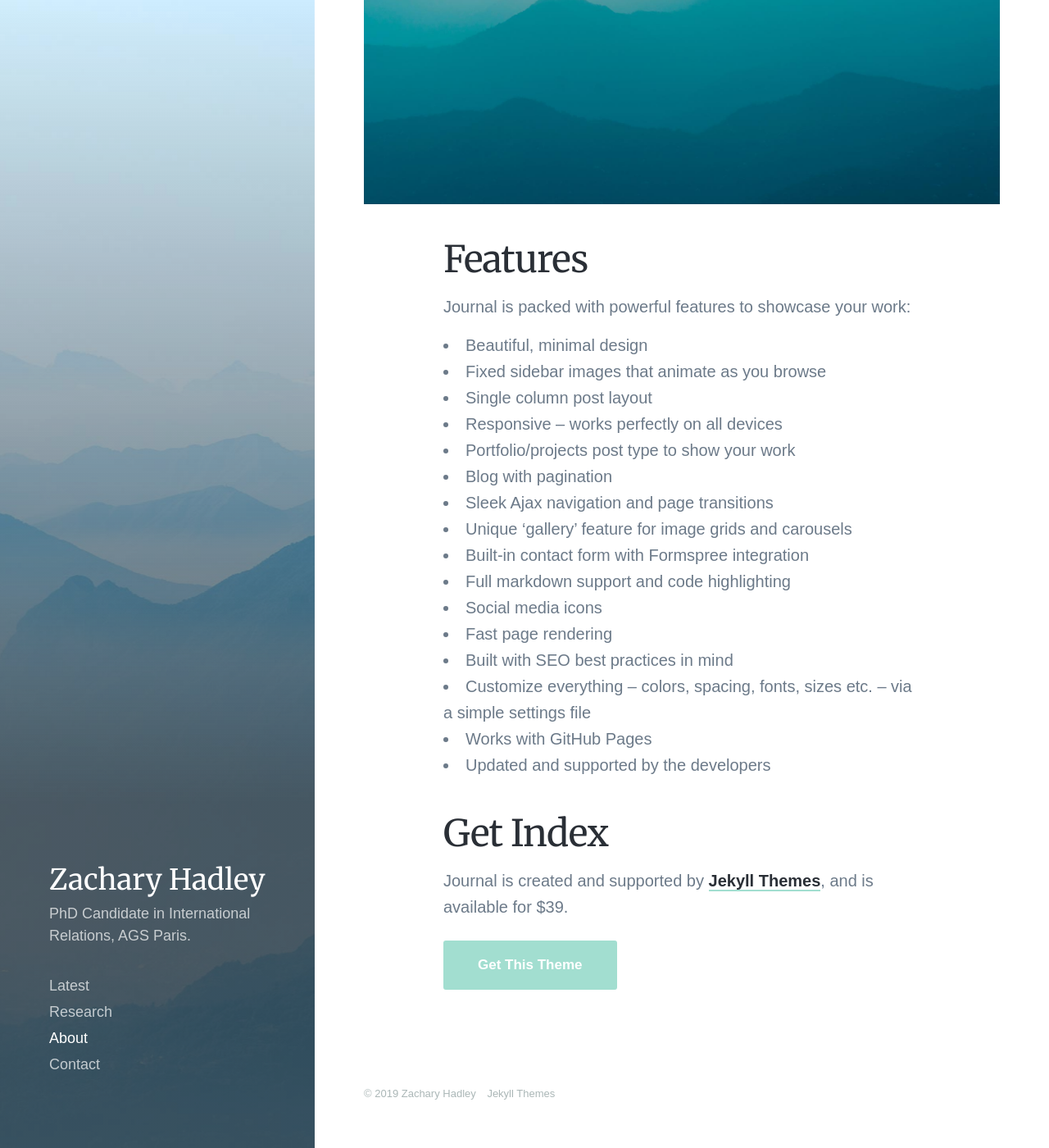
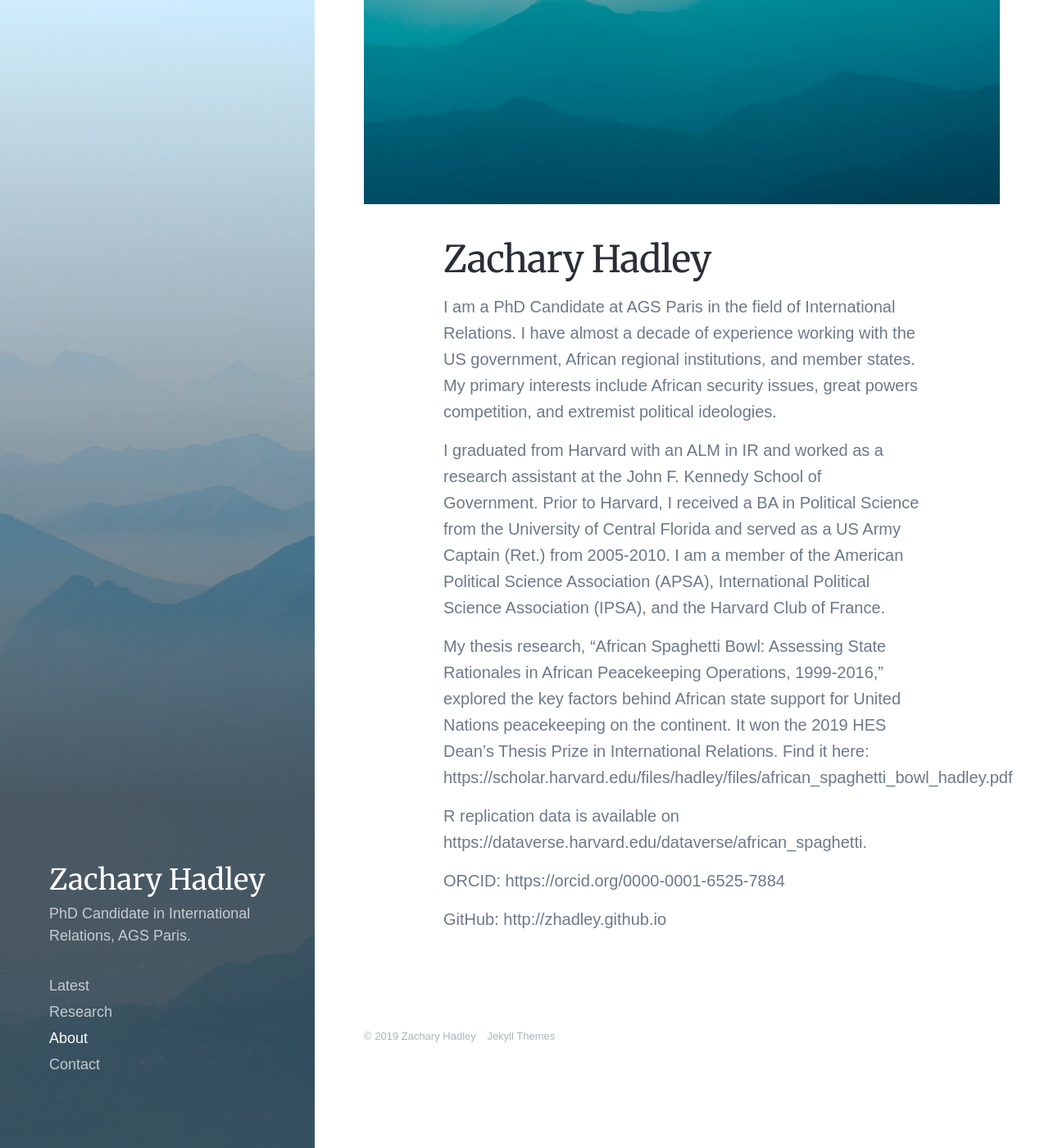
Before and after one commit to zhadley/zhadley.github.io, a Jekyll site: the page built from _pages/about.md, in a window 1280 px wide and 1400 px high, scrolled down 404 px. Shown: the whole window at 82% size. Built offline with Jekyll 4.4.1, drawn with Linux system fonts in a browser that asks for light colours; nearby versions of some CDN libraries; some web fonts are replaced.

Commit message:
Update about.md

```diff
--- a/_pages/about.md
+++ b/_pages/about.md
@@ -1,5 +1,5 @@
 ---
-title: About Journal
+title: About
 subtitle: A stunning personal blog Jekyll theme with an image-focused design.
 description: A stunning personal blog Jekyll theme with an image-focused design.
 featured_image: /images/demo/demo-portrait.jpg
@@ -7,29 +7,16 @@ featured_image: /images/demo/demo-portrait.jpg
 
 ![](/images/demo/demo-landscape.jpg)
 
-## Features
+## Zachary Hadley
 
-Journal is packed with powerful features to showcase your work:
+I am a PhD Candidate at AGS Paris in the field of International Relations. I have almost a decade of experience working with the US government, African regional institutions, and member states. My primary interests include African security issues, great powers competition, and extremist political ideologies.
 
-* Beautiful, minimal design
-* Fixed sidebar images that animate as you browse
-* Single column post layout
-* Responsive – works perfectly on all devices
-* Portfolio/projects post type to show your work
-* Blog with pagination
-* Sleek Ajax navigation and page transitions
-* Unique 'gallery' feature for image grids and carousels
-* Built-in contact form with Formspree integration
-* Full markdown support and code highlighting
-* Social media icons
-* Fast page rendering
-* Built with SEO best practices in mind
-* Customize everything – colors, spacing, fonts, sizes etc. – via a simple settings file
-* Works with GitHub Pages
-* Updated and supported by the developers
+I graduated from Harvard with an ALM in IR and worked as a research assistant at the John F. Kennedy School of Government. Prior to Harvard, I received a BA in Political Science from the University of Central Florida and served as a US Army Captain (Ret.) from 2005-2010. I am a member of the American Political Science Association (APSA), International Political Science Association (IPSA), and the Harvard Club of France.
 
-## Get Index
+My thesis research, "African Spaghetti Bowl: Assessing State Rationales in African Peacekeeping Operations, 1999-2016," explored the key factors behind African state support for United Nations peacekeeping on the continent. It won the 2019 HES Dean's Thesis Prize in International Relations. Find it here: https://scholar.harvard.edu/files/hadley/files/african_spaghetti_bowl_hadley.pdf
 
-Journal is created and supported by [Jekyll Themes](https://jekyllthemes.io), and is available for $39.
+R replication data is available on https://dataverse.harvard.edu/dataverse/african_spaghetti.
 
-<a href="https://jekyllthemes.io/theme/journal-personal-jekyll-theme" class="button button--large">Get This Theme</a>
+ORCID: https://orcid.org/0000-0001-6525-7884
+
+GitHub: http://zhadley.github.io
```
